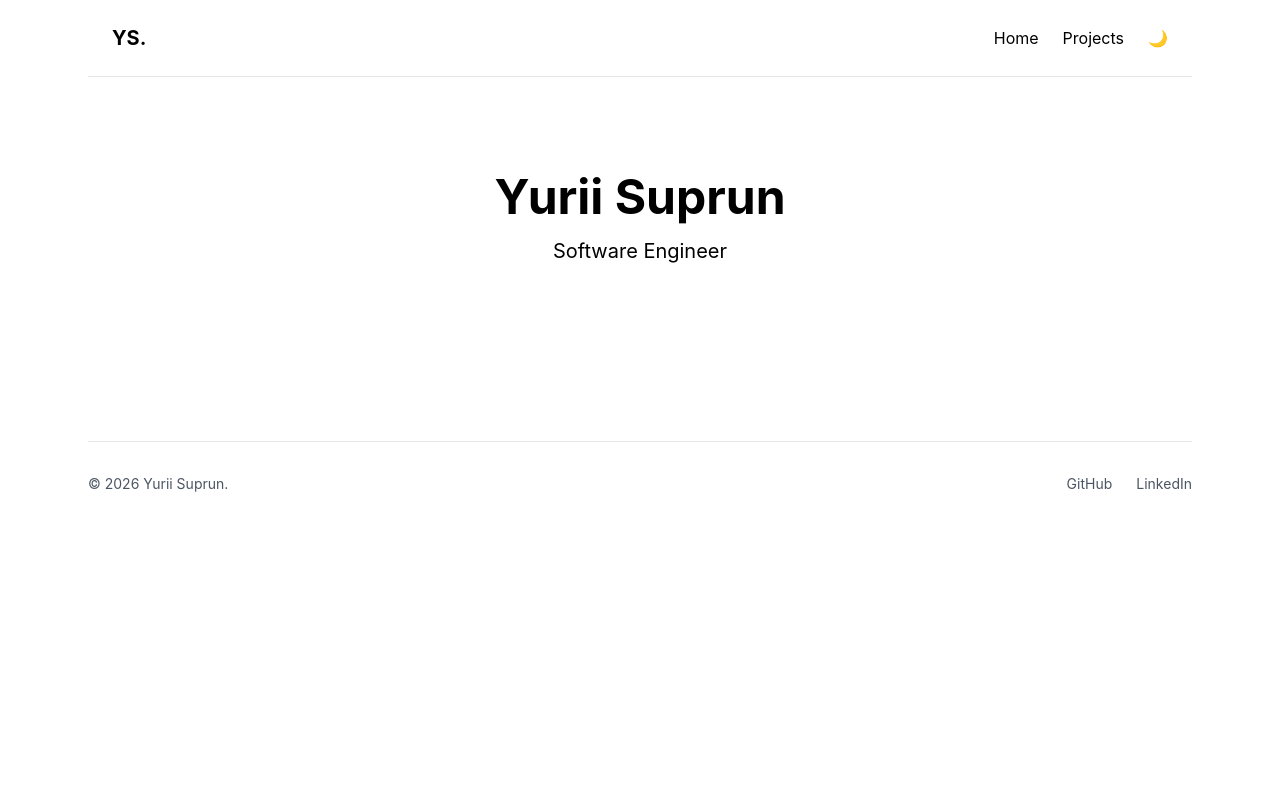
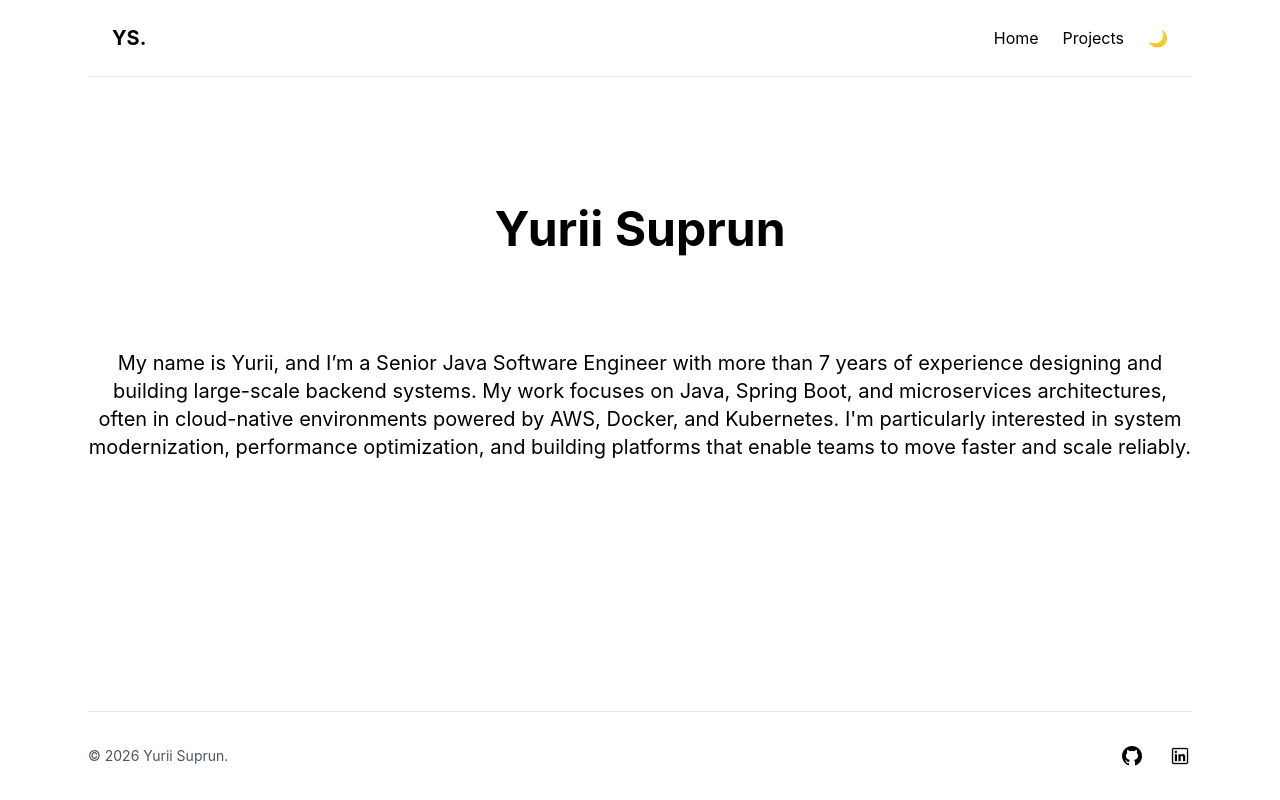
Before and after one commit to yuriisuprun/portfolio, a React (Create React App) app in the folder frontend/: page / in a window 1280 px wide. Built offline with nearby package versions, Linux system fonts and the light colour scheme.

Commit message:
Update footer component

```diff
--- a/frontend/src/App.js
+++ b/frontend/src/App.js
@@ -9,17 +9,20 @@ function App() {
     const [activeSection, setActiveSection] = useState("home");
 
     return (
-        <div className="min-h-screen bg-white text-black dark:bg-gray-900 dark:text-white">
+        <div className="min-h-screen flex flex-col bg-white text-black dark:bg-gray-900 dark:text-white">
 
-            <div className="max-w-6xl mx-auto px-6">
+            <div className="max-w-6xl mx-auto px-6 w-full flex flex-col flex-grow">
 
                 <Navbar setActiveSection={setActiveSection} />
 
-                {activeSection === "home" && <Hero/>}
+                <main className="flex-grow">
 
-                {activeSection === "projects" && <Projects/>}
+                    {activeSection === "home" && <Hero />}
+                    {activeSection === "projects" && <Projects />}
 
-                <Footer/>
+                </main>
+
+                <Footer />
 
             </div>
 
--- a/frontend/src/components/Footer.js
+++ b/frontend/src/components/Footer.js
@@ -4,23 +4,32 @@ export default function Footer() {
 
     return (
 
-        <footer className="border-t mt-20 py-8">
+        <footer className="border-t py-8">
 
             <div className="flex flex-col md:flex-row justify-between items-center gap-4 text-sm text-gray-600 dark:text-gray-400">
 
                 <p>© {year} Yurii Suprun.</p>
 
-                <div className="flex gap-6">
+                <div className="flex items-center gap-6">
 
                     <a href="https://github.com/yuriisuprun"
+                        title="Github"
                         target="_blank"
                         rel="noreferrer"
-                        className="hover:underline">GitHub</a>
+                        className="hover:scale-110 transition">
+                        <img
+                            src="/icons/github.png"
+                            alt="GitHub"
+                            className="w-6 h-6"/></a>
 
                     <a href="https://www.linkedin.com/in/yurii-suprun/"
+                        title="Linkedin"
                         target="_blank"
                         rel="noreferrer"
-                        className="hover:underline">LinkedIn</a>
+                        className="hover:scale-110 transition">
+                        <img src="/icons/linkedin.png"
+                            alt="LinkedIn"
+                            className="w-6 h-6"/></a>
 
                 </div>
 
--- a/frontend/src/components/Hero.js
+++ b/frontend/src/components/Hero.js
@@ -6,12 +6,12 @@ export default function Hero(){
 
             <div>
 
-                <h1 className="text-5xl font-bold">
-                    Yurii Suprun
-                </h1>
+                <h1 className="text-5xl font-bold mb-24 mt-8">Yurii Suprun</h1>
 
                 <p className="mt-4 text-xl">
-                    Software Engineer
+                    My name is Yurii, and I’m a Senior Java Software Engineer with more than 7 years of experience designing and building large-scale backend systems.
+
+                    My work focuses on Java, Spring Boot, and microservices architectures, often in cloud-native environments powered by AWS, Docker, and Kubernetes. I'm particularly interested in system modernization, performance optimization, and building platforms that enable teams to move faster and scale reliably.
                 </p>
 
             </div>
```
Also changed, not shown: frontend/public/icons/github.png (added), frontend/public/icons/linkedin.png (added).
